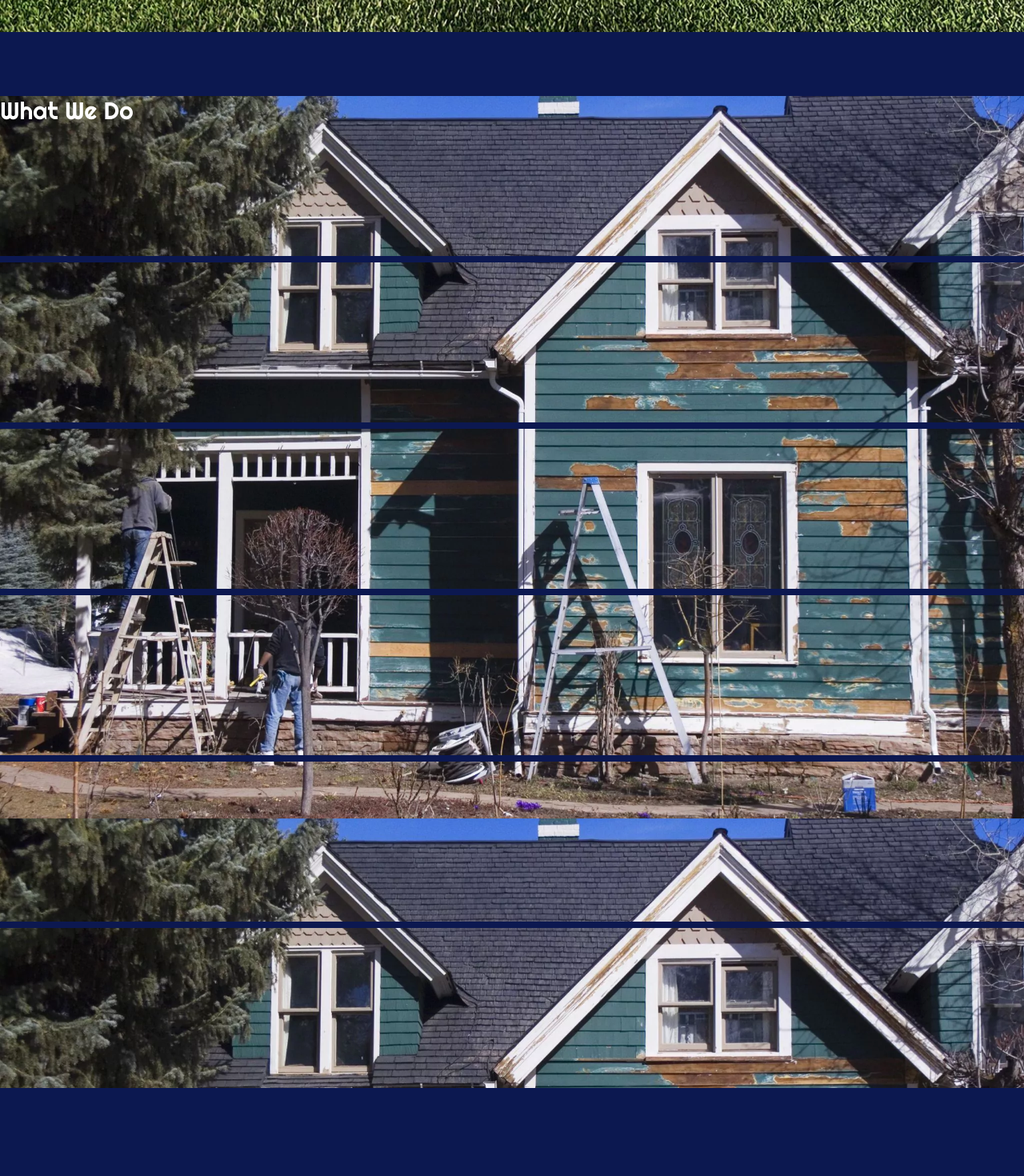
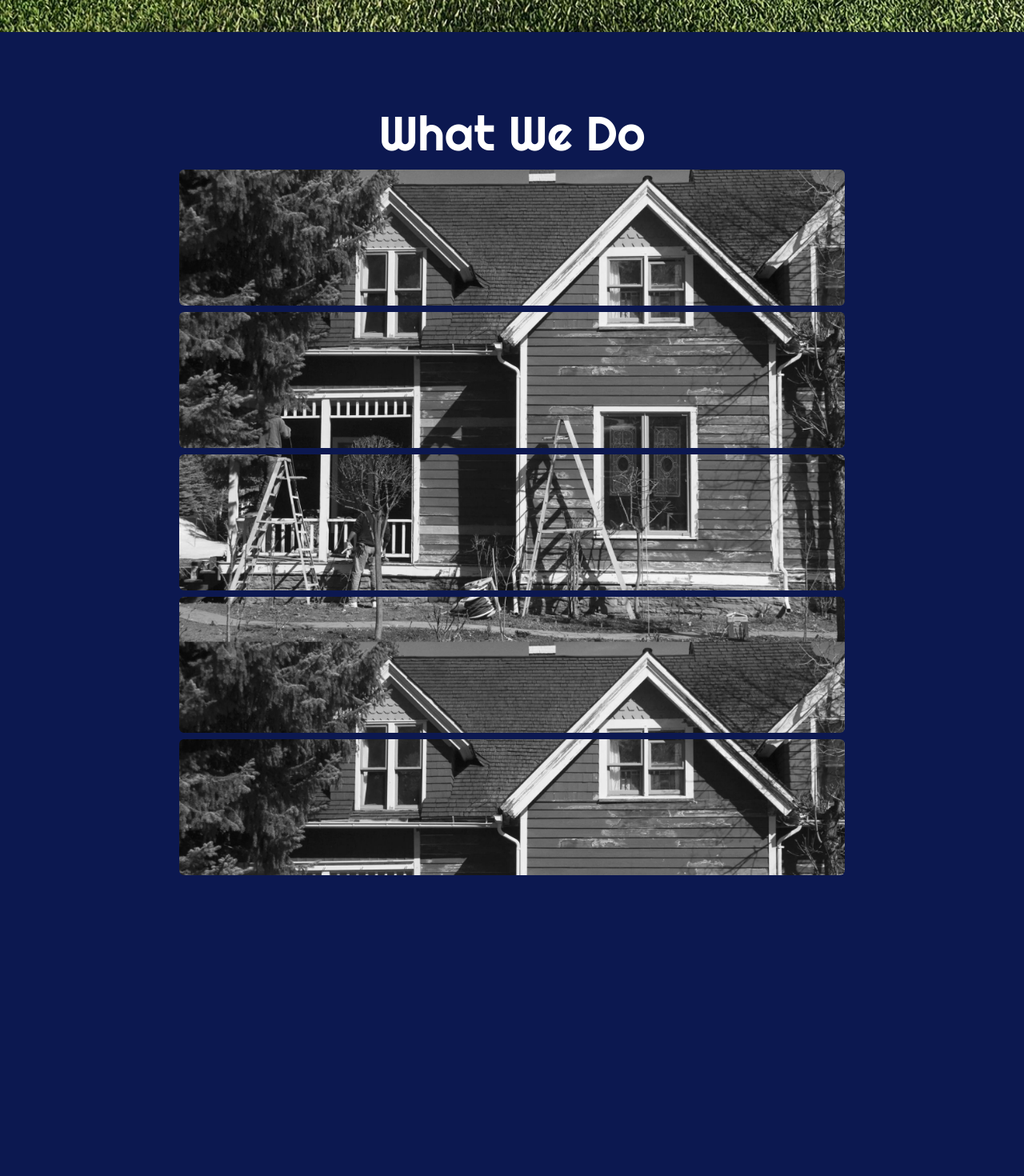
Before and after one commit to DavidDowell/foothills-investment-property, a React (Create React App) app in the folder fip/: page / in a window 1280 px wide. Shown: the part 760-2230 px from the top of the page at 80% size. Built offline with nearby package versions, Linux system fonts and the light colour scheme.

Commit message:
fixed up the WWD section

```diff
--- a/fip/src/components/WWD/index.js
+++ b/fip/src/components/WWD/index.js
@@ -2,15 +2,13 @@ import React from 'react';
 
 const WhatWeDo = () => {
   return (
-    <div className='mt-20'>
-        <div className="top-house">
-            <h1 className='text-left text-3xl'>What We Do</h1>
-        </div>
-        <div className='top-mid-house'/>
-        <div className='mid-house' />
-        <div className='low-mid-house' />
-        <div className='bottom-house' />
-        <div className='ground' />
+    <div className='mt-20 reno-container'>
+        <h1 className='text-left text-6xl p-4'>What We Do</h1>
+        <div className="top-house grayscale hover:grayscale-0"/>
+        <div className='top-mid-house grayscale hover:grayscale-0'/>
+        <div className='mid-house grayscale hover:grayscale-0' />
+        <div className='low-mid-house grayscale hover:grayscale-0' />
+        <div className='bottom-house grayscale hover:grayscale-0' />
     </div>
   );
 };
--- a/fip/src/index.css
+++ b/fip/src/index.css
@@ -521,55 +521,58 @@ nav {
 }
 }
 
+.reno-container {
+  display: flex;
+  flex-direction: column;
+  justify-content: center;
+  align-items: center;
+}
+
 .top-house {
-  width: 100%;
-  height: 200px;
+  width: 65%;
+  height: 170px;
   background-image: url('./assets/images/other/fixerupper.png');
   background-size: cover;
   background-position: 0px 0px;
+  border-radius: 6px;
 }
 
 .top-mid-house {
   margin: 8px 0px 0px 0px;
-  width: 100%;
-  height: 200px;
+  width: 65%;
+  height: 170px;
   background-image: url('./assets/images/other/fixerupper.png');
   background-size: cover;
-  background-position: 0px -200px;
+  background-position: 0px -170px;
+  border-radius: 6px;
 }
 
 .mid-house {
   margin: 8px 0px 0px 0px;
-  width: 100%;
-  height: 200px;
+  width: 65%;
+  height: 170px;
   background-image: url('./assets/images/other/fixerupper.png');
   background-size: cover;
-  background-position: 0px -400px;
+  background-position: 0px -340px;
+  border-radius: 6px;
 }
 
 .low-mid-house {
   margin: 8px 0px 0px 0px;
-  width: 100%;
-  height: 200px;
+  width: 65%;
+  height: 170px;
   background-image: url('./assets/images/other/fixerupper.png');
   background-size: cover;
-  background-position: 0px -600px;
+  background-position: 0px -510px;
+  border-radius: 6px;
 }
 
 .bottom-house {
   margin: 8px 0px 0px 0px;
-  width: 100%;
-  height: 200px;
+  width: 65%;
+  height: 170px;
   background-image: url('./assets/images/other/fixerupper.png');
   background-size: cover;
-  background-position: 0px -800px;
+  background-position: 0px -680px;
+  border-radius: 6px;
 }
-
-.ground {
-  margin: 8px 0px 0px 0px;
-  width: 100%;
-  height: 200px;
-  background-image: url('./assets/images/other/fixerupper.png');
-  background-size: cover;
-  background-position: 0px -1000px;
-}
```
